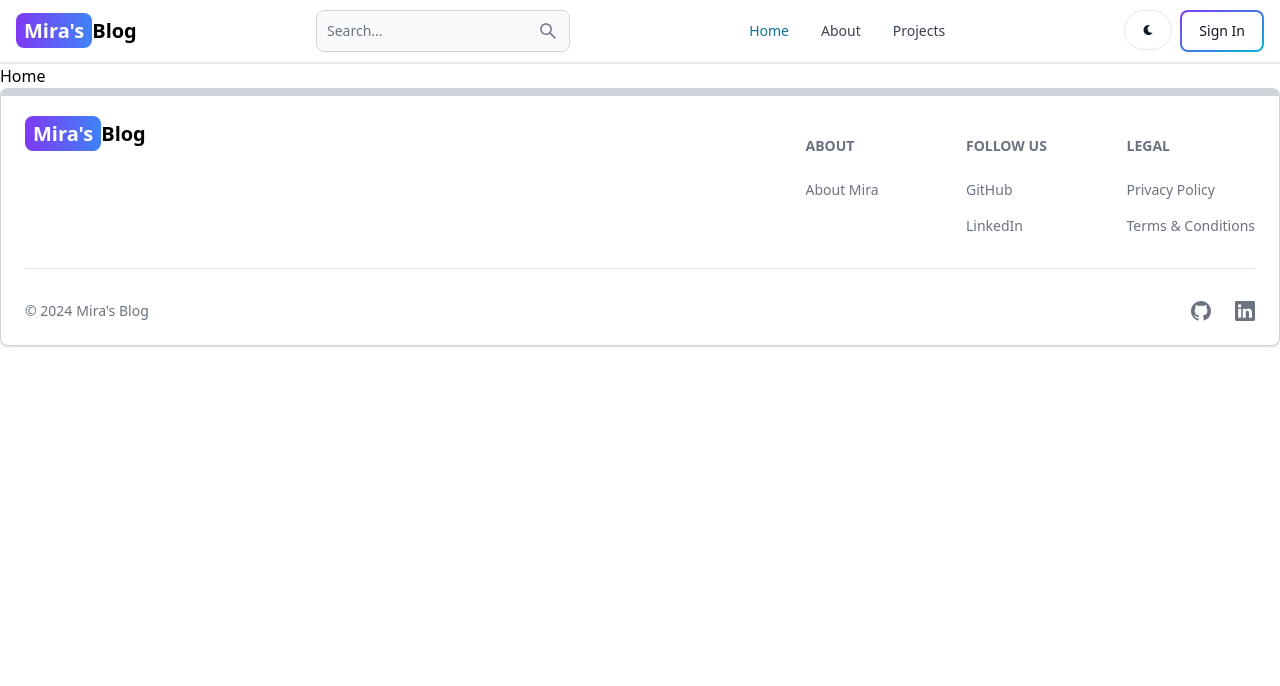
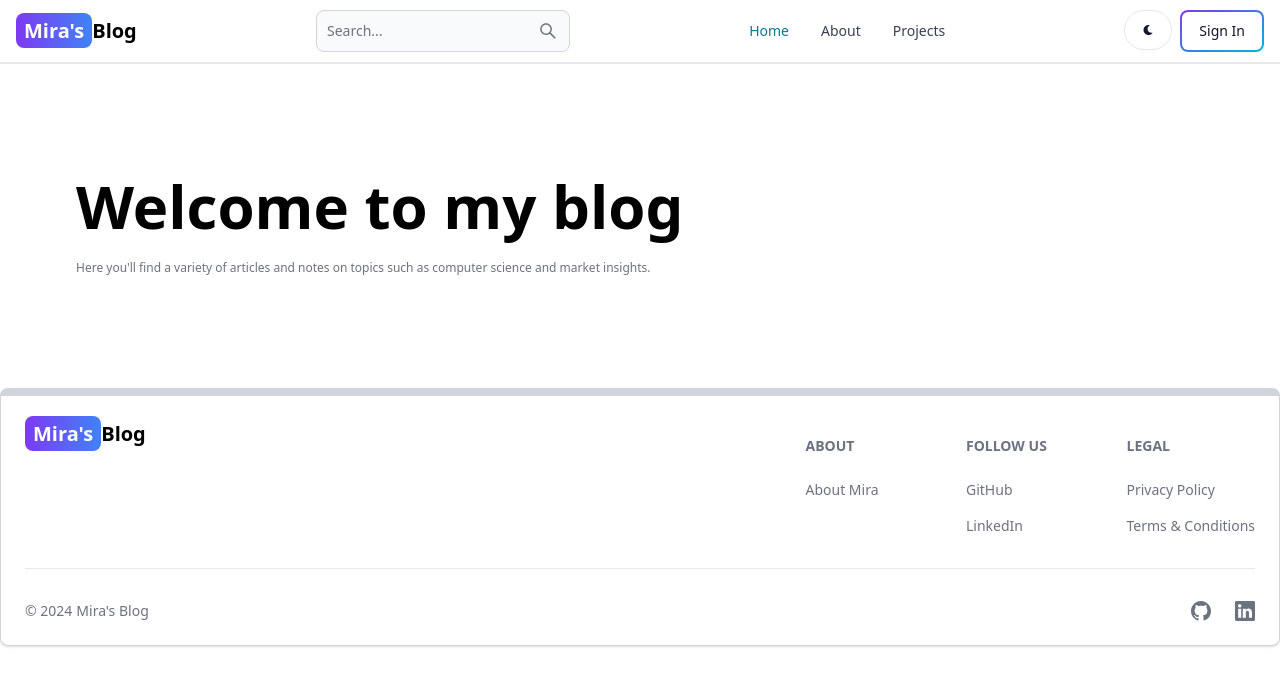
Before and after one commit to ZijiePang/mern-blog, a React (Vite) app in the folder client/: page / in a window 1280 px wide. Shown: the top 686 px of the page. Built offline with nearby package versions, Linux system fonts and the light colour scheme; no server answers.

Commit message:
update header component with signed-in user data

```diff
--- a/client/src/components/Header.jsx
+++ b/client/src/components/Header.jsx
@@ -1,11 +1,13 @@
 import React from 'react'
-import { Navbar, TextInput, Button } from 'flowbite-react';
+import { Navbar, TextInput, Button, Dropdown, Avatar } from 'flowbite-react';
 import { Link, useLocation } from 'react-router-dom';
-import { AiOutlineSearch } from 'react-icons/ai'
-import { FaMoon } from 'react-icons/fa'
+import { AiOutlineSearch } from 'react-icons/ai';
+import { FaMoon } from 'react-icons/fa';
+import {useSelector} from 'react-redux';
 
 export default function Header() {
     const path = useLocation().pathname;
+    const {currentUser} = useSelector(state => state.user)
   return (
     <Navbar className='border-b-2'>
         <Link to="/" className='self-center with whitespace-nowrap text-sm sm:text-xl font-semibold dark:text-white'>
@@ -27,11 +29,29 @@ export default function Header() {
             <Button className='w-12 h-10 hidden sm:inline' color='gray' pill>
                 <FaMoon></FaMoon>
             </Button>
-            <Link to='/sign-in'>
-                <Button gradientDuoTone='purpleToBlue' outline>
-                    Sign In
-                </Button>
-            </Link>
+
+            {currentUser ? (
+                <Dropdown arrowIcon={false} inline
+                label={
+                    <Avatar alt='user' img={currentUser.profilePicture} rounded></Avatar>}>
+                    <Dropdown.Header>
+                        <span className='block text-sm'>@{currentUser.userName}</span>
+                        <span className='block text-sm font-medium truncate'>{currentUser.email}</span>
+                    </Dropdown.Header>
+                    <Link to={'/dashboard?tab=profile'}>
+                        <Dropdown.Item>Profile</Dropdown.Item>
+                    </Link>
+                    <Dropdown.Divider />
+                    <Dropdown.Item>Sign out</Dropdown.Item>
+                </Dropdown>
+            ):(
+                <Link to='/sign-in'>
+                    <Button gradientDuoTone='purpleToBlue' outline>
+                        Sign In
+                    </Button>
+                </Link>
+            )}
+
             <Navbar.Toggle />
         </div>
         <Navbar.Collapse>
--- a/client/src/pages/Home.jsx
+++ b/client/src/pages/Home.jsx
@@ -1,7 +1,27 @@
 import React from 'react'
-
+import img from '../assets/avatar.jpg'
 export default function Home() {
   return (
-    <div>Home</div>
+    <div>
+      {/*
+      <div className="flex p-3 max-w-3xl mx-auto flex-col md:flex-row md:items-center gap-2" >
+        left
+        <div className="flex-1 hidden sm:inline">
+          <img src={img} style={{height:200, width:200}}></img>
+        </div>
+
+
+        <div className="flex-1">*/}
+
+      <div class="column" className="flex flex-col gap-6 p-28 px-3 max-w-6xl mx-auto">
+        <h1 className='text-3xl font-bold lg:text-6xl'>Welcome to my blog</h1>
+        <p className='text-gray-500 text-xs sm:txt-sm'>Here you'll find a variety
+              of articles and notes on topics such as computer science and market insights.</p>
+        {/*<Link to='/search' className='text-xs sm:text-sm text-teal-500 font-bold hover:underline'>View all posts</Link>*/}
+      </div>
+
+
+
+    </div>
   )
 }
```
Also changed, not shown: client/src/assets/avatar.jpg (added).
